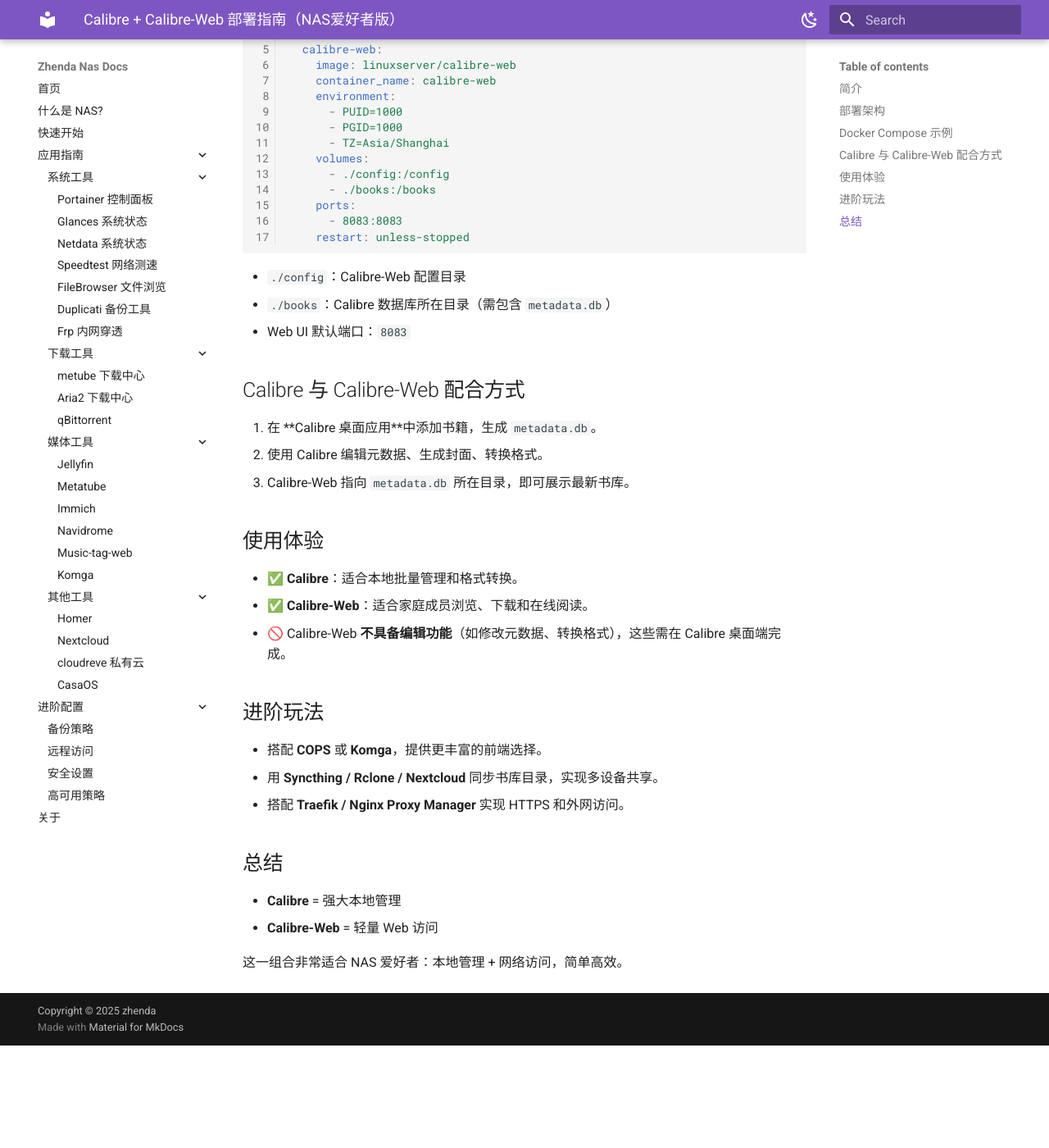
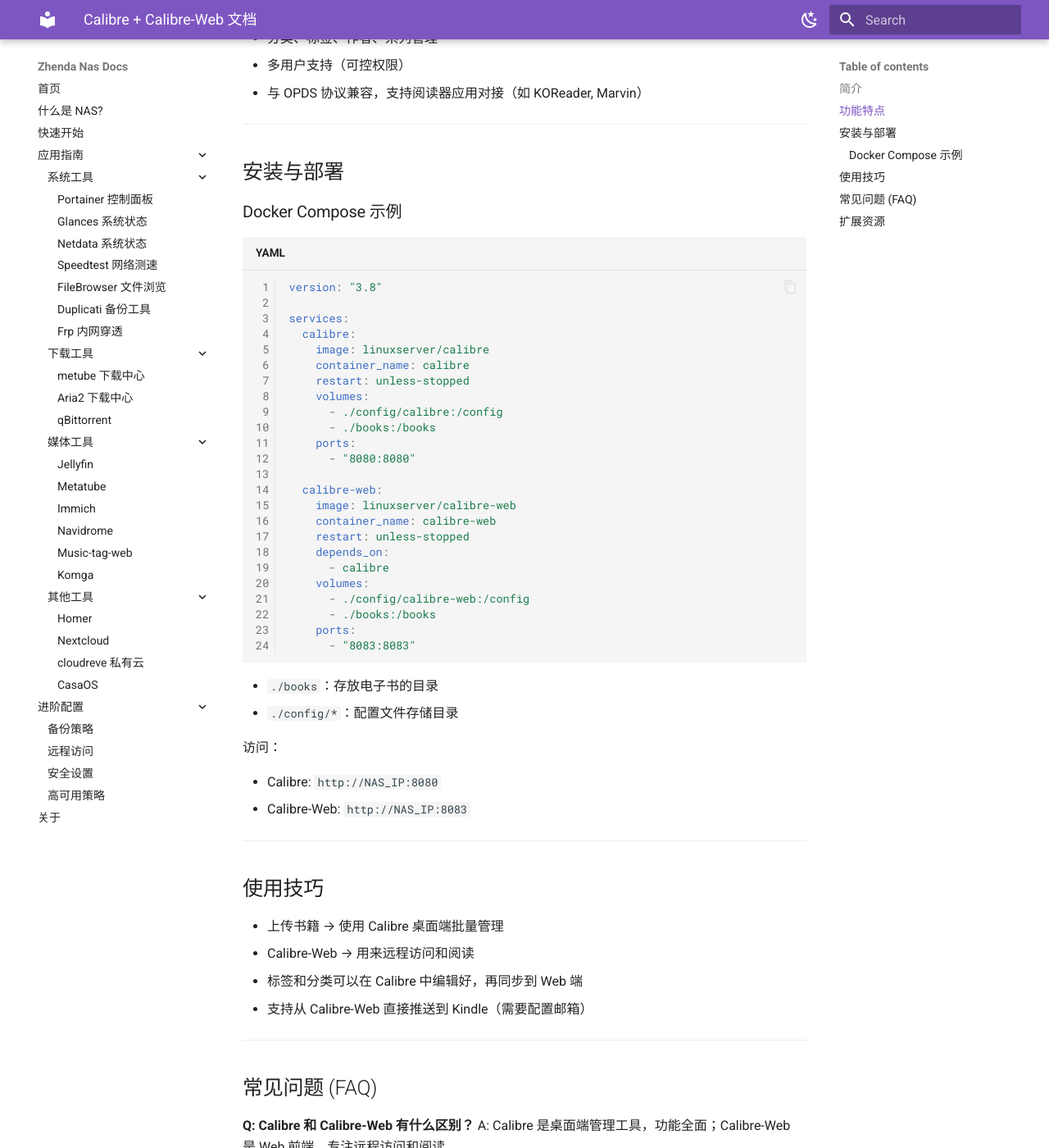
Before and after one commit to zhenda-hub/my-docker-files, an MkDocs documentation site: the page built from docs/applications/media/calibre.md, in a window 1280 px wide and 1400 px high, scrolled down 716 px. Shown: the whole window at 82% size. Built offline with MkDocs 1.6.1 and Material for MkDocs 9.7.7, drawn with Linux system fonts in a browser that asks for light colours; before the commit the page ends 1991 px from its top, so only the background shows below that; some of the changed text lies outside the part shown.

Commit message:
update(doc): calibre

````diff
--- a/docs/applications/media/calibre.md
+++ b/docs/applications/media/calibre.md
@@ -1,64 +1,103 @@
-# Calibre + Calibre-Web 部署指南（NAS爱好者版）
+# Calibre + Calibre-Web 文档
+
+适合 **NAS 爱好者** 使用的 Calibre + Calibre-Web 部署与使用指南。
+
+---
 
 ## 简介
 
-在家庭 NAS 上管理电子书时，**Calibre + Calibre-Web** 是经典组合：
+* **Calibre**：功能强大的电子书管理工具，支持几乎所有电子书格式。
+* **Calibre-Web**：Calibre 的 Web 前端，提供浏览器访问、在线阅读和远程管理功能。
 
-* **Calibre**：功能强大的电子书管理工具，用于本地整理、分类、编辑元数据、转换格式。
-* **Calibre-Web**：轻量级 Web 前端，可通过浏览器访问 Calibre 库，支持搜索、在线阅读和下载。
+搭配 NAS，可以实现：
 
-## 部署架构
+* 家庭私有电子书管理系统
+* 在线阅读（手机 / 平板 / 电脑）
+* 支持分类、标签、搜索
+* 远程访问和共享
 
-* **Calibre**：在本地电脑或 NAS 上运行，用于管理主库。
-* **Calibre-Web**：以 Docker 容器运行，指向 Calibre 数据库目录，提供 Web UI。
+---
 
-## Docker Compose 示例
+## 功能特点
+
+* 支持多种电子书格式（EPUB, MOBI, PDF 等）
+* 在线阅读 & 下载
+* 分类、标签、作者、系列管理
+* 多用户支持（可控权限）
+* 与 OPDS 协议兼容，支持阅读器应用对接（如 KOReader, Marvin）
+
+---
+
+## 安装与部署
+
+### Docker Compose 示例
 
 ```yaml
-docker-compose.yml
+version: "3.8"
 
-version: "3.8"
 services:
+  calibre:
+    image: linuxserver/calibre
+    container_name: calibre
+    restart: unless-stopped
+    volumes:
+      - ./config/calibre:/config
+      - ./books:/books
+    ports:
+      - "8080:8080"
+
   calibre-web:
     image: linuxserver/calibre-web
     container_name: calibre-web
-    environment:
-      - PUID=1000
-      - PGID=1000
-      - TZ=Asia/Shanghai
+    restart: unless-stopped
+    depends_on:
+      - calibre
     volumes:
-      - ./config:/config
+      - ./config/calibre-web:/config
       - ./books:/books
     ports:
-      - 8083:8083
-    restart: unless-stopped
+      - "8083:8083"
 ```
 
-* `./config`：Calibre-Web 配置目录
-* `./books`：Calibre 数据库所在目录（需包含 `metadata.db`）
-* Web UI 默认端口：`8083`
+* `./books`：存放电子书的目录
+* `./config/*`：配置文件存储目录
 
-## Calibre 与 Calibre-Web 配合方式
+访问：
 
-1. 在 **Calibre 桌面应用**中添加书籍，生成 `metadata.db`。
-2. 使用 Calibre 编辑元数据、生成封面、转换格式。
-3. Calibre-Web 指向 `metadata.db` 所在目录，即可展示最新书库。
+* Calibre: `http://NAS_IP:8080`
+* Calibre-Web: `http://NAS_IP:8083`
 
-## 使用体验
+---
 
-* ✅ **Calibre**：适合本地批量管理和格式转换。
-* ✅ **Calibre-Web**：适合家庭成员浏览、下载和在线阅读。
-* 🚫 Calibre-Web **不具备编辑功能**（如修改元数据、转换格式），这些需在 Calibre 桌面端完成。
+## 使用技巧
 
-## 进阶玩法
+* 上传书籍 → 使用 Calibre 桌面端批量管理
+* Calibre-Web → 用来远程访问和阅读
+* 标签和分类可以在 Calibre 中编辑好，再同步到 Web 端
+* 支持从 Calibre-Web 直接推送到 Kindle（需要配置邮箱）
 
-* 搭配 **COPS** 或 **Komga**，提供更丰富的前端选择。
-* 用 **Syncthing / Rclone / Nextcloud** 同步书库目录，实现多设备共享。
-* 搭配 **Traefik / Nginx Proxy Manager** 实现 HTTPS 和外网访问。
+---
 
-## 总结
+## 常见问题 (FAQ)
 
-* **Calibre** = 强大本地管理
-* **Calibre-Web** = 轻量 Web 访问
+**Q: Calibre 和 Calibre-Web 有什么区别？**
+A: Calibre 是桌面端管理工具，功能全面；Calibre-Web 是 Web 前端，专注远程访问和阅读。
 
-这一组合非常适合 NAS 爱好者：本地管理 + 网络访问，简单高效。
+**Q: 支持在线阅读吗？**
+A: 支持。Calibre-Web 内置 EPUB、PDF 在线阅读器。
+
+**Q: 能和手机电子书阅读器同步吗？**
+A: 支持 OPDS 协议，常见阅读器都能接入。
+
+---
+
+## 扩展资源
+
+* [Calibre 官方网站](https://calibre-ebook.com/)
+* [Calibre-Web GitHub](https://github.com/janeczku/calibre-web)
+* [LinuxServer.io 镜像文档](https://docs.linuxserver.io/images/docker-calibre)
+* [zlibrary](https://zh.z-library.sk/)
+
+---
+
+📚 部署好 Calibre + Calibre-Web，你的 NAS 就能变身电子书服务器，实现全平台访问和阅读。
````
